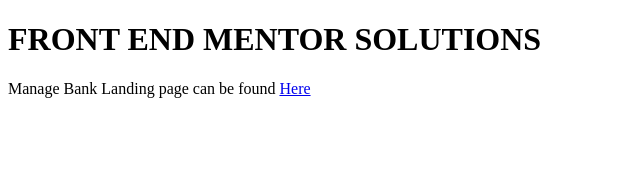
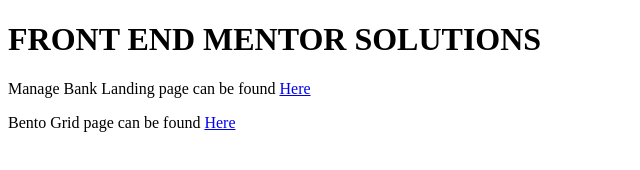
Before and after one commit to OhTobiloba/Frontend-Mentor-Solutions, a plain HTML site: page index.html in a window 1280 px wide. Shown: the whole page, without its empty margins (0-640 px from the left). Drawn offline with Linux system fonts and the light colour scheme.

Commit message:
updated root index.html

```diff
--- a/index.html
+++ b/index.html
@@ -8,6 +8,7 @@
 <body>
     <h1>FRONT END MENTOR SOLUTIONS</h1>
     <p>Manage Bank Landing page can be found <a href="./manage-landing-page-master/index.html" target="_blank" rel="noopener noreferrer">Here</a>
+    <p>Bento Grid page can be found <a href="./bento-grid-main/bentoIndex.html" target="_blank" rel="noopener noreferrer">Here</a>
     </p>
 </body>
 </html>
```
